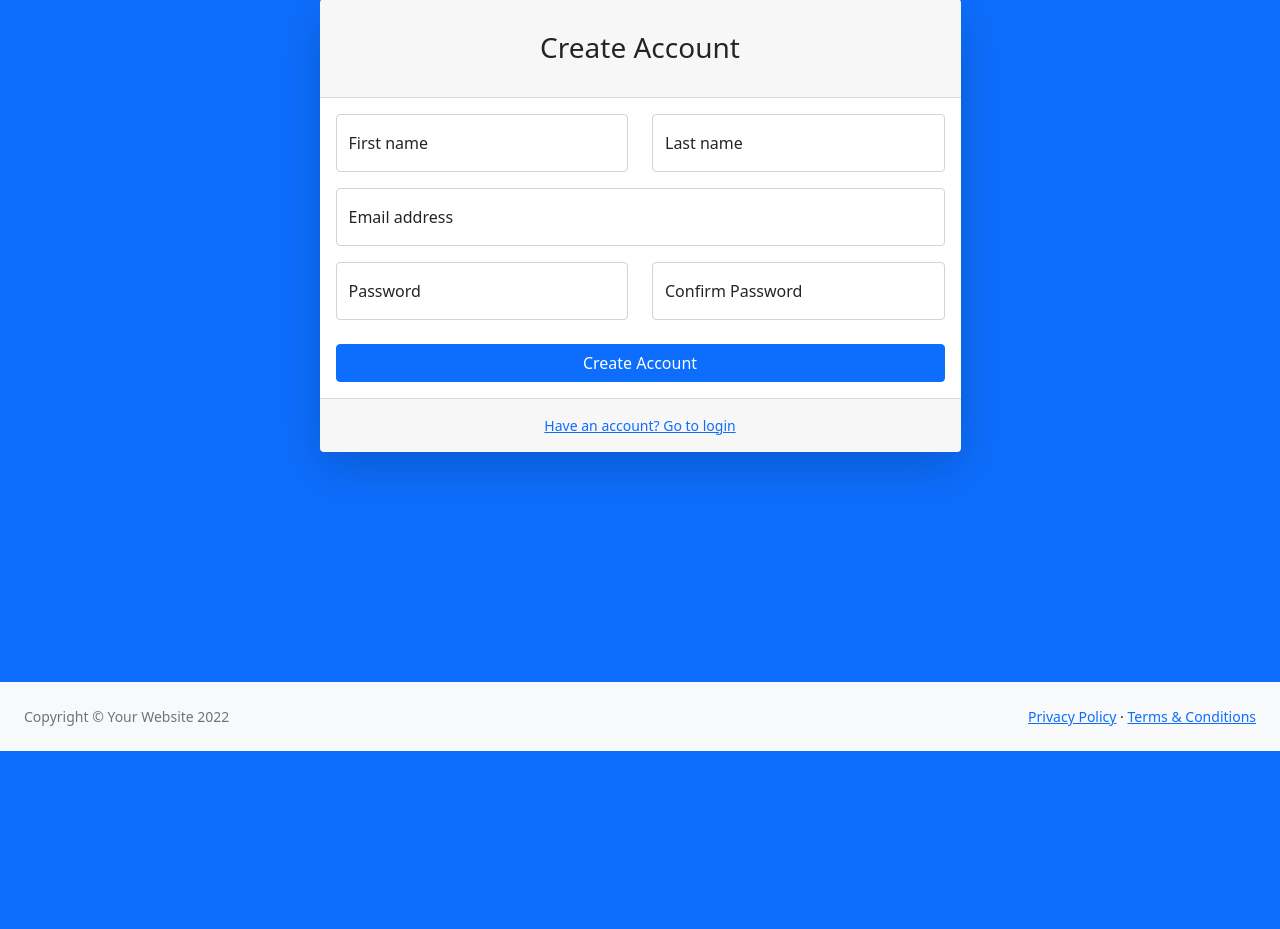
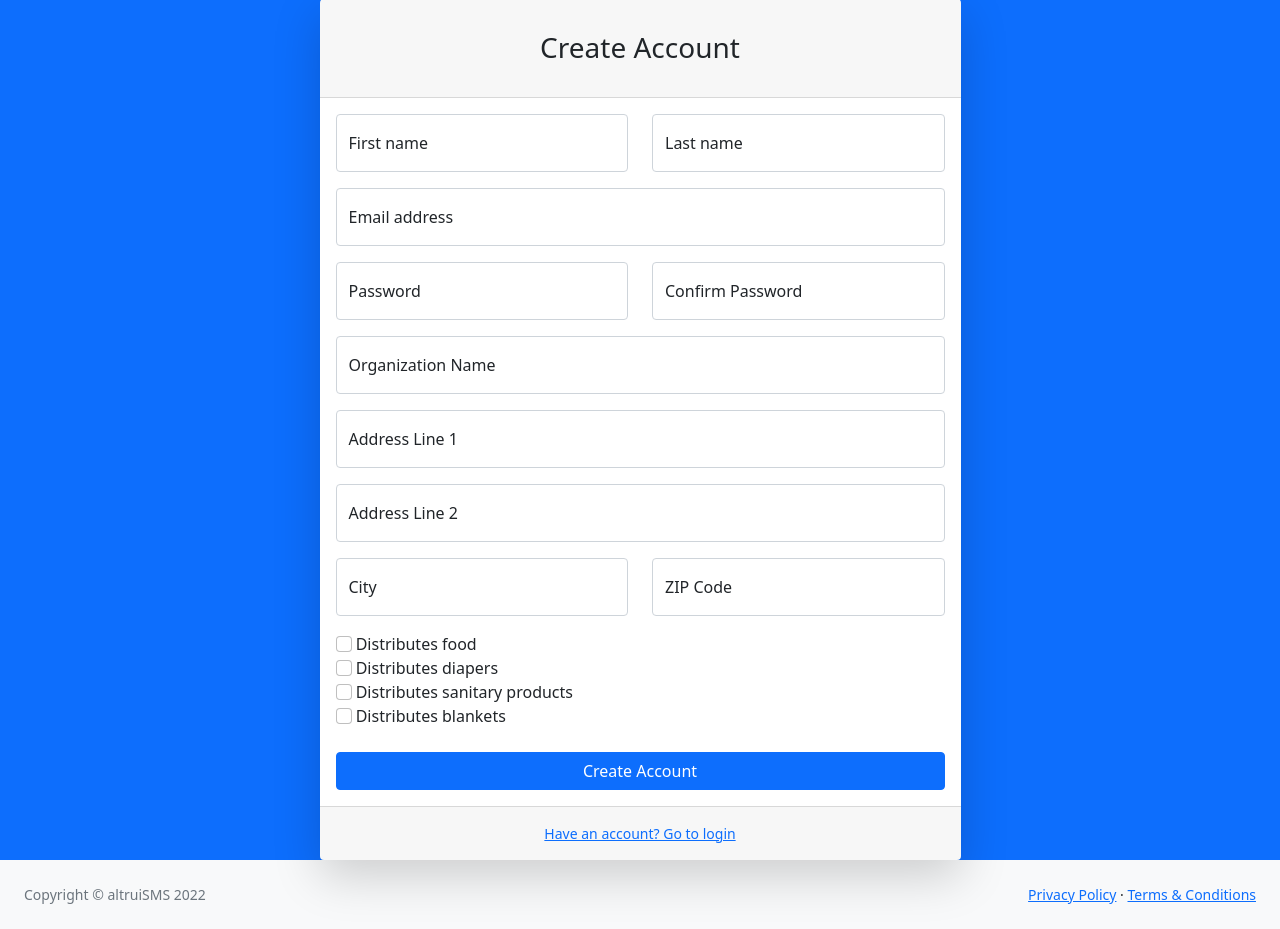
Before and after one commit to trinitykleckner/altruiSMS, a Django app: template codefest/altruiSMS/templates/register.html in a window 1280 px wide. Shown: the part 49-978 px from the top of the page. Before the commit the page ends 800 px from the top, so only its background shows below. Run offline with Django 4.2, Linux system fonts and the light colour scheme; the template is opened without the code that fills it, so the values that code supplies are empty; some libraries are stand-ins or nearby versions.

Commit message:
Create organizations and event and organization registration is complete. Login feature needs to be set up for organizations

```diff
--- a/codefest/altruiSMS/admin.py
+++ b/codefest/altruiSMS/admin.py
@@ -1,5 +1,6 @@
 from django.contrib import admin
-from .models import Beneficiary, Location
+from .models import Beneficiary, Location, Organization
 
 admin.site.register(Beneficiary)
 admin.site.register(Location)
+admin.site.register(Organization)
--- a/codefest/altruiSMS/templates/index.html
+++ b/codefest/altruiSMS/templates/index.html
@@ -665,7 +665,7 @@
                 <footer class="py-4 bg-light mt-auto">
                     <div class="container-fluid px-4">
                         <div class="d-flex align-items-center justify-content-between small">
-                            <div class="text-muted">Copyright &copy; Your Website 2022</div>
+                            <div class="text-muted">Copyright &copy; altruiSMS 2022</div>
                             <div>
                                 <a href="#">Privacy Policy</a>
                                 &middot;
--- a/codefest/altruiSMS/templates/login.html
+++ b/codefest/altruiSMS/templates/login.html
@@ -6,7 +6,7 @@
         <meta name="viewport" content="width=device-width, initial-scale=1, shrink-to-fit=no" />
         <meta name="description" content="" />
         <meta name="author" content="" />
-        <title>Login - SB Admin</title>
+        <title>Login</title>
         <link href="/static/css/styles.css" rel="stylesheet" />
         <script src="https://use.fontawesome.com/releases/v6.1.0/js/all.js" crossorigin="anonymous"></script>
     </head>
@@ -41,7 +41,7 @@
                                         </form>
                                     </div>
                                     <div class="card-footer text-center py-3">
-                                        <div class="small"><a href="register.html">Need an account? Sign up!</a></div>
+                                        <div class="small"><a href="/register/">Need an account? Sign up!</a></div>
                                     </div>
                                 </div>
                             </div>
@@ -53,7 +53,7 @@
                 <footer class="py-4 bg-light mt-auto">
                     <div class="container-fluid px-4">
                         <div class="d-flex align-items-center justify-content-between small">
-                            <div class="text-muted">Copyright &copy; Your Website 2022</div>
+                            <div class="text-muted">Copyright &copy; altruiSMS 2022</div>
                             <div>
                                 <a href="#">Privacy Policy</a>
                                 &middot;
--- a/codefest/altruiSMS/templates/register.html
+++ b/codefest/altruiSMS/templates/register.html
@@ -6,8 +6,8 @@
         <meta name="viewport" content="width=device-width, initial-scale=1, shrink-to-fit=no" />
         <meta name="description" content="" />
         <meta name="author" content="" />
-        <title>Register - SB Admin</title>
-        <link href="css/styles.css" rel="stylesheet" />
+        <title>Register</title>
+        <link href="/static/css/styles.css" rel="stylesheet" />
         <script src="https://use.fontawesome.com/releases/v6.1.0/js/all.js" crossorigin="anonymous"></script>
     </head>
     <body class="bg-primary">
@@ -20,41 +20,72 @@
                                 <div class="card shadow-lg border-0 rounded-lg mt-5">
                                     <div class="card-header"><h3 class="text-center font-weight-light my-4">Create Account</h3></div>
                                     <div class="card-body">
-                                        <form>
+                                        <form method="post" action="/register/">
+                                            {% csrf_token %}
                                             <div class="row mb-3">
                                                 <div class="col-md-6">
                                                     <div class="form-floating mb-3 mb-md-0">
-                                                        <input class="form-control" id="inputFirstName" type="text" placeholder="Enter your first name" />
+                                                        <input class="form-control" id="inputFirstName" name="first_name" type="text" placeholder="Enter your first name" />
                                                         <label for="inputFirstName">First name</label>
                                                     </div>
                                                 </div>
                                                 <div class="col-md-6">
                                                     <div class="form-floating">
-                                                        <input class="form-control" id="inputLastName" type="text" placeholder="Enter your last name" />
+                                                        <input class="form-control" id="inputLastName" name="last_name" type="text" placeholder="Enter your last name" />
                                                         <label for="inputLastName">Last name</label>
                                                     </div>
                                                 </div>
                                             </div>
                                             <div class="form-floating mb-3">
-                                                <input class="form-control" id="inputEmail" type="email" placeholder="name@example.com" />
+                                                <input class="form-control" id="inputEmail" type="email" name="email" placeholder="name@example.com" />
                                                 <label for="inputEmail">Email address</label>
                                             </div>
                                             <div class="row mb-3">
                                                 <div class="col-md-6">
                                                     <div class="form-floating mb-3 mb-md-0">
-                                                        <input class="form-control" id="inputPassword" type="password" placeholder="Create a password" />
+                                                        <input class="form-control" id="inputPassword" name="password" type="password" placeholder="Create a password" />
                                                         <label for="inputPassword">Password</label>
                                                     </div>
                                                 </div>
                                                 <div class="col-md-6">
                                                     <div class="form-floating mb-3 mb-md-0">
-                                                        <input class="form-control" id="inputPasswordConfirm" type="password" placeholder="Confirm password" />
+                                                        <input class="form-control" id="inputPasswordConfirm" name="password" type="password" placeholder="Confirm password" />
                                                         <label for="inputPasswordConfirm">Confirm Password</label>
                                                     </div>
                                                 </div>
                                             </div>
+                                            <div class="form-floating mb-3">
+                                                <input class="form-control" id="inputOrganizationName" type="organization_name" name="organization_name" placeholder="Organization Name" />
+                                                <label for="inputEmail">Organization Name</label>
+                                            </div>
+                                            <div class="form-floating mb-3">
+                                                <input class="form-control" id="inputAddressOne" type="address_one" name="address_one" placeholder="Address 1" />
+                                                <label for="inputEmail">Address Line 1</label>
+                                            </div>
+                                            <div class="form-floating mb-3">
+                                                <input class="form-control" id="inputAddressTwo" type="address_two" name="address_two" placeholder="Address 2" />
+                                                <label for="inputEmail">Address Line 2</label>
+                                            </div>
+                                            <div class="row mb-3">
+                                                <div class="col-md-6">
+                                                    <div class="form-floating mb-3 mb-md-0">
+                                                        <input class="form-control" id="inputCity" name="city" type="city" placeholder="City" />
+                                                        <label for="inputCity">City</label>
+                                                    </div>
+                                                </div>
+                                                <div class="col-md-6">
+                                                    <div class="form-floating mb-3 mb-md-0">
+                                                        <input class="form-control" id="inputZipcode" name="zipcode" type="zipcode" placeholder="Zipcode" />
+                                                        <label for="inputPasswordConfirm">ZIP Code</label>
+                                                    </div>
+                                                </div>
+                                            </div>
+                                            <label for="l_box1"><input class="form-check-input" type="checkbox" name="food" id="l_box1"> Distributes food</label>
+                                            <br><label for="d_box2"><input class="form-check-input" type="checkbox" name="diapers"  id="d_box2"> Distributes diapers</label>
+                                            <br><label for="l_box1"><input class="form-check-input" type="checkbox" name="sanitary" id="l_box1"> Distributes sanitary products</label>
+                                            <br><label for="d_box2"><input class="form-check-input" type="checkbox" name="blankets" id="d_box2"> Distributes blankets</label>
                                             <div class="mt-4 mb-0">
-                                                <div class="d-grid"><a class="btn btn-primary btn-block" href="login.html">Create Account</a></div>
+                                                <div class="d-grid"><button class="btn btn-primary btn-block" type="submit">Create Account</button></div>
                                             </div>
                                         </form>
                                     </div>
@@ -71,7 +102,7 @@
                 <footer class="py-4 bg-light mt-auto">
                     <div class="container-fluid px-4">
                         <div class="d-flex align-items-center justify-content-between small">
-                            <div class="text-muted">Copyright &copy; Your Website 2022</div>
+                            <div class="text-muted">Copyright &copy; altruiSMS 2022</div>
                             <div>
                                 <a href="#">Privacy Policy</a>
                                 &middot;
@@ -83,6 +114,6 @@
             </div>
         </div>
         <script src="https://cdn.jsdelivr.net/npm/bootstrap@5.1.3/dist/js/bootstrap.bundle.min.js" crossorigin="anonymous"></script>
-        <script src="js/scripts.js"></script>
+        <script src="/static/js/scripts.js"></script>
     </body>
 </html>
--- a/codefest/codefest/urls.py
+++ b/codefest/codefest/urls.py
@@ -19,6 +19,7 @@ from altruiSMS import views
 urlpatterns = [
     path('admin/', admin.site.urls),
     path('', views.Index.as_view(), name='index'),
+    path('register/', views.Register.as_view(), name='register'),
     path('login/', views.Login.as_view(), name='login'),
     path('sms', views.sms)
 ]
```
Also changed, not shown: codefest/altruiSMS/models.py (+38 -0 lines), codefest/altruiSMS/views.py (+27 -1 lines), codefest/altruiSMS/migrations/0002_location_organization_remove_beneficiary_name_and_more.py (added), codefest/altruiSMS/migrations/0003_organization_blankets_organization_diapers_and_more.py (added), codefest/altruiSMS/migrations/0004_event.py (added), codefest/db.sqlite3.
